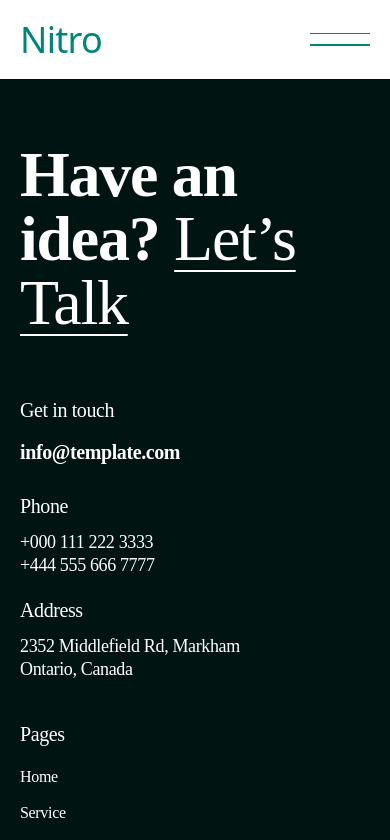
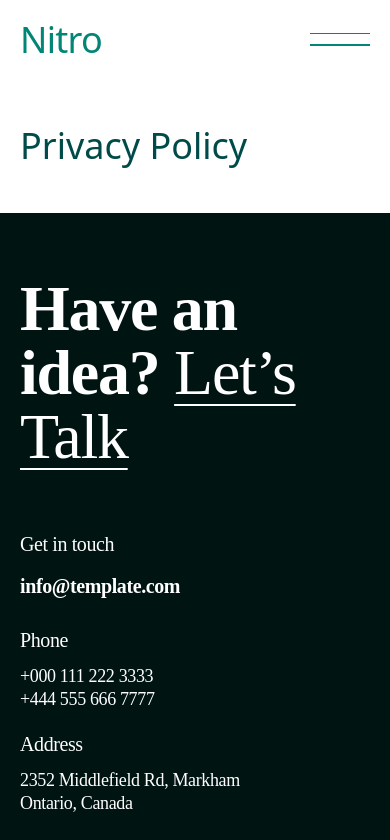
Before and after one commit to Sorel-Haller/duo, a Vue app: page /privacyPolicy in a window 390 px wide. Shown: the top 840 px of the page. Built offline with nearby package versions, Linux system fonts and the light colour scheme.

Commit message:
Created privacyPolicy.vue View and component file. Added header text, styled it + responsive

```diff
--- /dev/null
+++ b/src/Views/privacyPolicy.vue
@@ -0,0 +1,7 @@
+<template>
+    <PrivacyPolicy />
+</template>
+
+<script setup>
+    import PrivacyPolicy from '../components/privacyPolicy.vue';
+</script>
--- a/src/components/Header.vue
+++ b/src/components/Header.vue
@@ -43,7 +43,7 @@ const toggleMenu = () => {
         <router-link to="/" class="block px-4 py-2 text-gray-700 hover:bg-gray-100">
             Blog
         </router-link>
-        <router-link to="/" class="block px-4 py-2 text-gray-700 hover:bg-gray-100">
+        <router-link to="privacyPolicy" class="block px-4 py-2 text-gray-700 hover:bg-gray-100">
             Privacy Policy
         </router-link>
         <router-link to="/" class="block px-4 py-2 text-gray-700 hover:bg-gray-100">
--- /dev/null
+++ b/src/components/privacyPolicy.vue
@@ -0,0 +1,7 @@
+<template>
+    <div class="bg-white pt-[40px] pb-[40px] xl:pr-[140px] md:pr-[80px] sm:pr-[32px] pr-[20px] xl:pl-[140px] md:pl-[80px] sm:pl-[32px] pl-[20px]">
+        <div class="flex flex-col gap-[40px]">
+            <h1 class="font-outfit font-regular text-[#004B49] text-[36px] sm:text-[48px] md:text-[54px] lg:text-[64px]">Privacy Policy</h1>
+        </div>
+    </div>
+</template>
--- a/src/router/index.js
+++ b/src/router/index.js
@@ -1,10 +1,12 @@
 import { createWebHistory, createRouter } from 'vue-router';
 import Home from '../Views/Home.vue';
 import Service from '../Views/Service.vue';
+import privacyPolicy from '../Views/privacyPolicy.vue';
 
 const routes = [
   { path: '/', component: Home },
   { path: '/service', component: Service },
+  { path: '/privacyPolicy', component: privacyPolicy },
 
 ]
 const router = createRouter({
```
